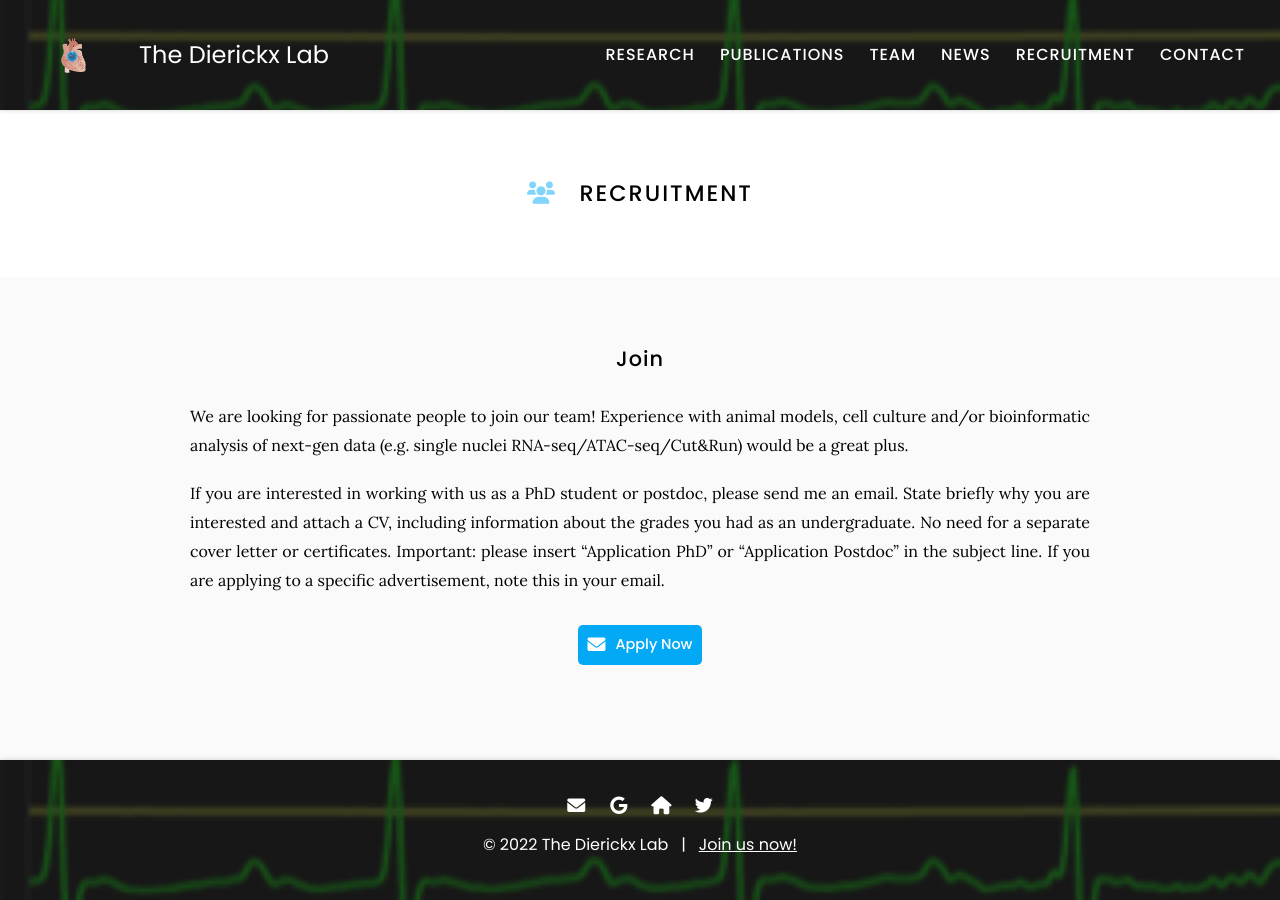
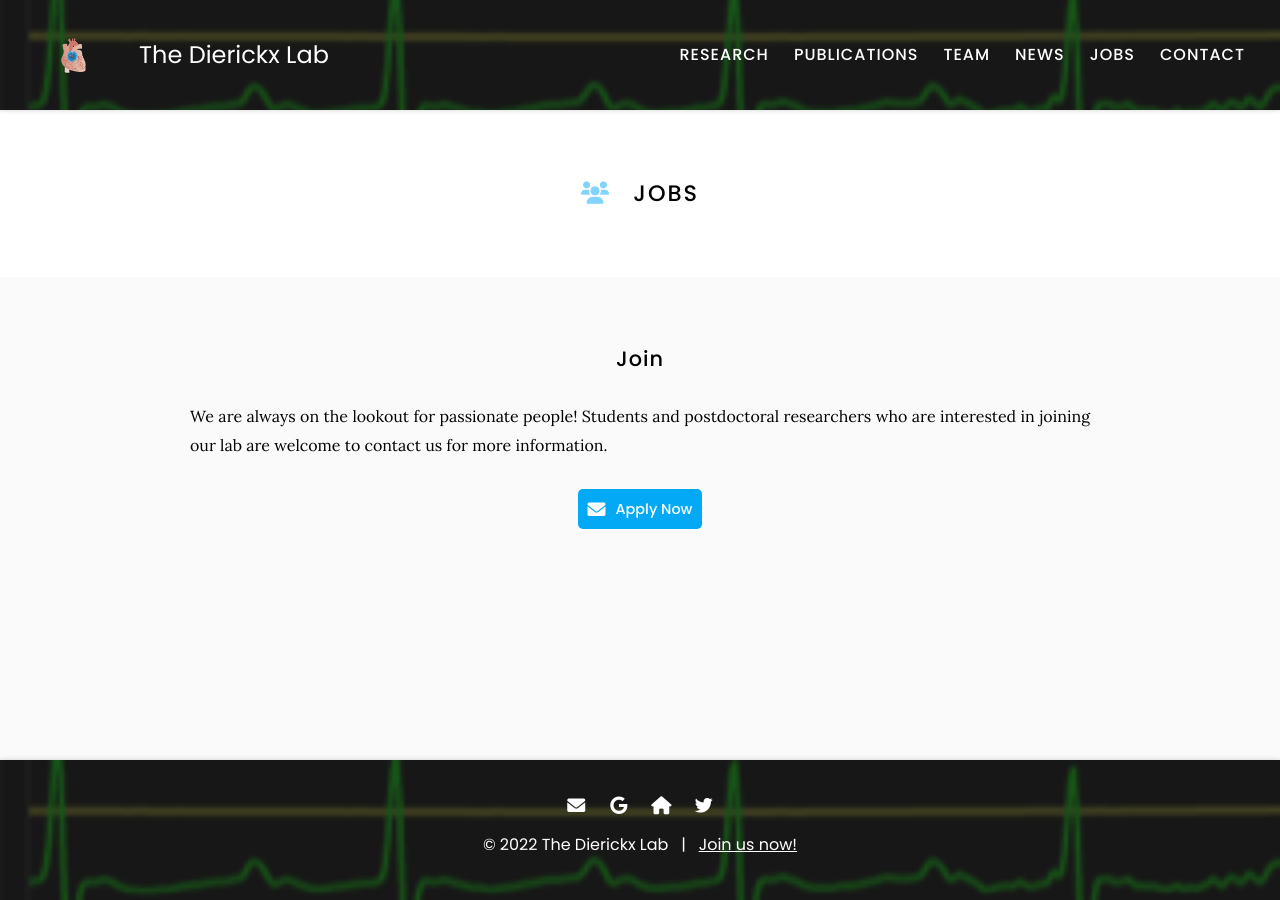
Before and after one commit to theDierickxLab/theDierickxLab, a Jekyll site: the page built from openings/index.md, in a window 1280 px wide. Built offline with Jekyll 4.4.1, drawn with Linux system fonts in a browser that asks for light colours.

Commit message:
Update index.md

```diff
--- a/openings/index.md
+++ b/openings/index.md
@@ -1,11 +1,11 @@
 ---
-title: recruitment
+title: Jobs
 nav:
   order: 5
-  tooltip: recruitment
+  tooltip: Jobs
 ---
 
-# <i class="fas fa-users"></i>recruitment
+# <i class="fas fa-users"></i>Jobs
 
 
 {:.center}
@@ -15,9 +15,7 @@
 ## Join
 
 
-We are looking for passionate people to join our team! Experience with animal models, cell culture and/or bioinformatic analysis of next-gen data (e.g. single nuclei RNA-seq/ATAC-seq/Cut&Run) would be a great plus.
-
-If you are interested in working with us as a PhD student or postdoc, please send me an email. State briefly why you are interested and attach a CV, including information about the grades you had as an undergraduate. No need for a separate cover letter or certificates. Important: please insert "Application PhD" or "Application Postdoc" in the subject line. If you are applying to a specific advertisement, note this in your email.
+We are always on the lookout for passionate people! Students and postdoctoral researchers who are interested in joining our lab are welcome to contact us for more information.
 
 {% include link.html type="email" link="pieterjan.dierickx@mpi-bn.mpg.de" text="Apply Now" icon="" style="button" %}
 {:.center}
```
